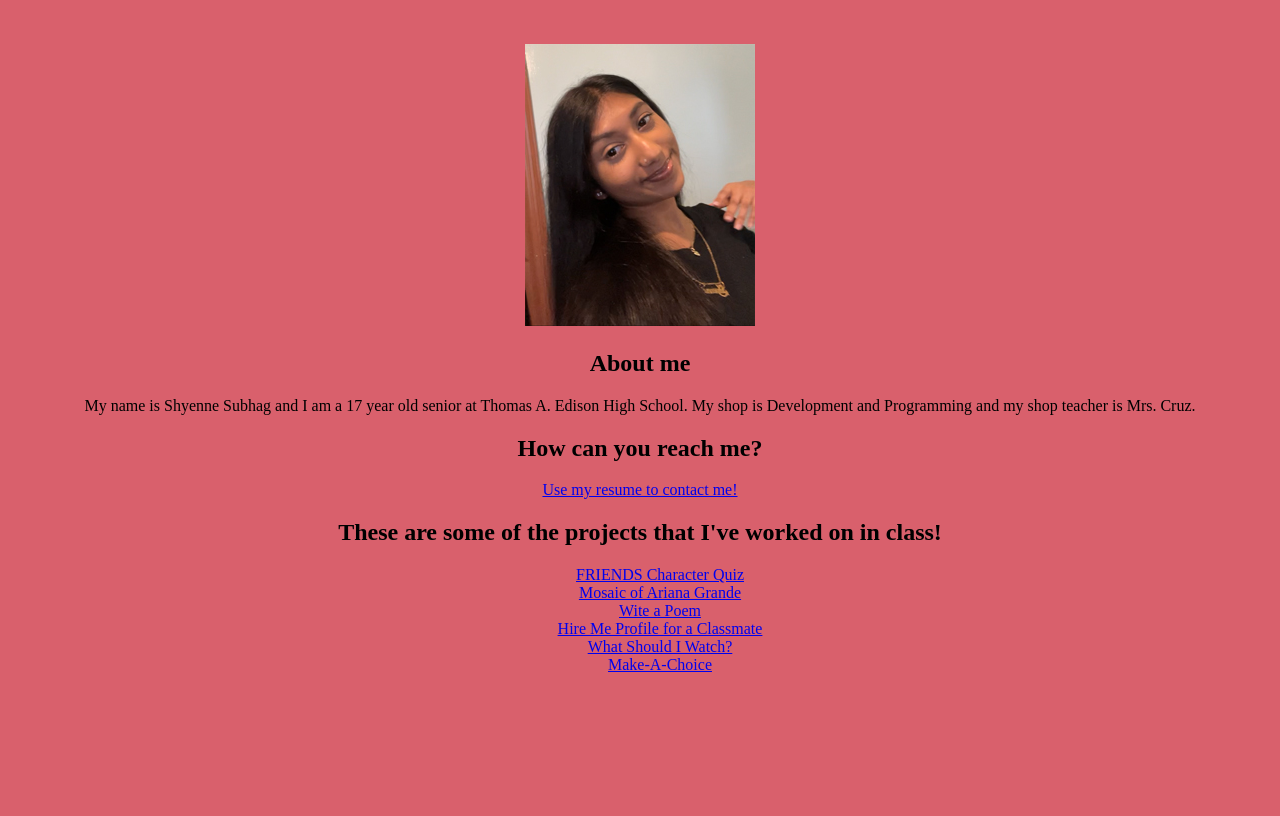
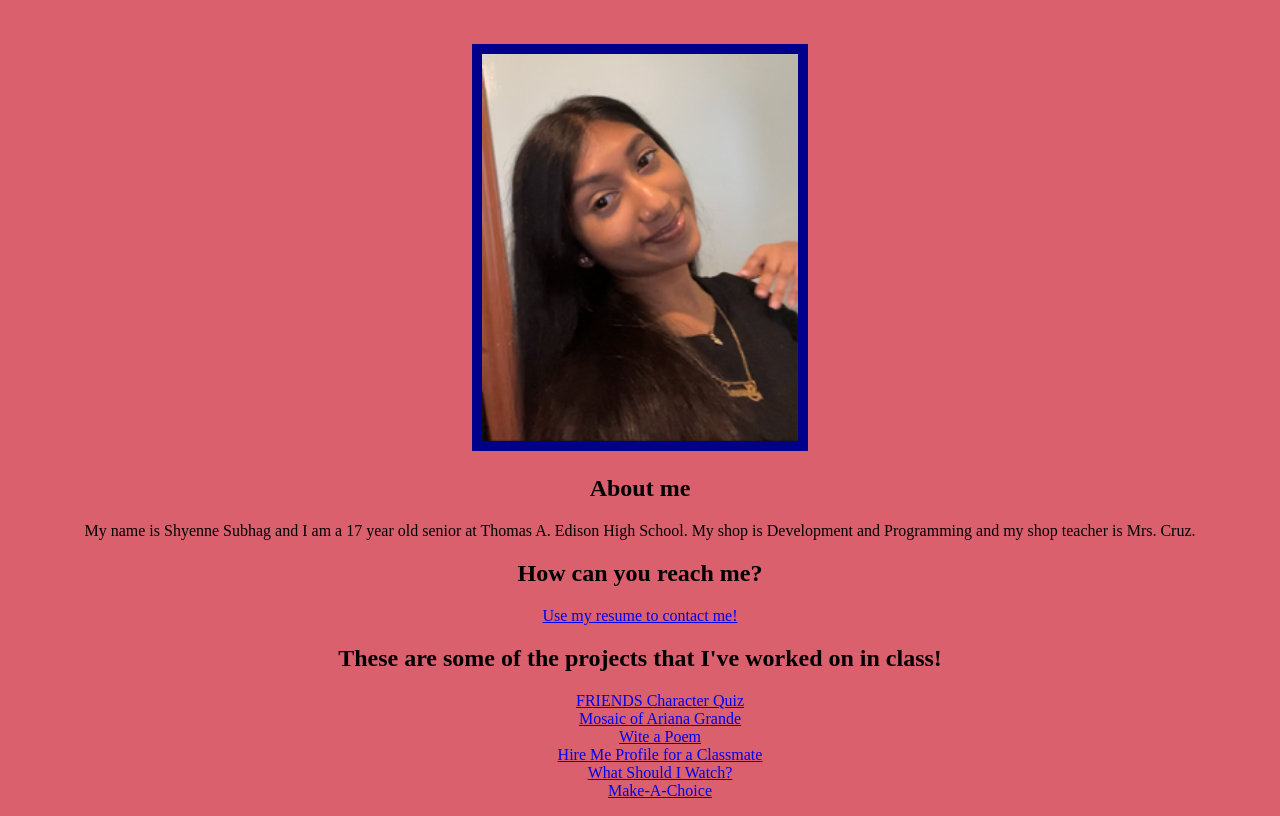
Before and after one commit to Shys1/Shys1.github.io, a plain HTML site: page index.html in a window 1280 px wide. Shown: the part 130-946 px from the top of the page. Before the commit the page ends 820 px from the top, so only its background shows below. Drawn offline with Linux system fonts and the light colour scheme.

Commit message:
Update mystyle.css

```diff
--- a/mystyle.css
+++ b/mystyle.css
@@ -14,3 +14,11 @@ h1 {
 ul {
   list-style-type: none;
 }
+img {
+  height: 30%;
+  width: 25%;
+  border: 10px solid #00008B;
+}
+h2 {
+  text-align: center;
+}
```
